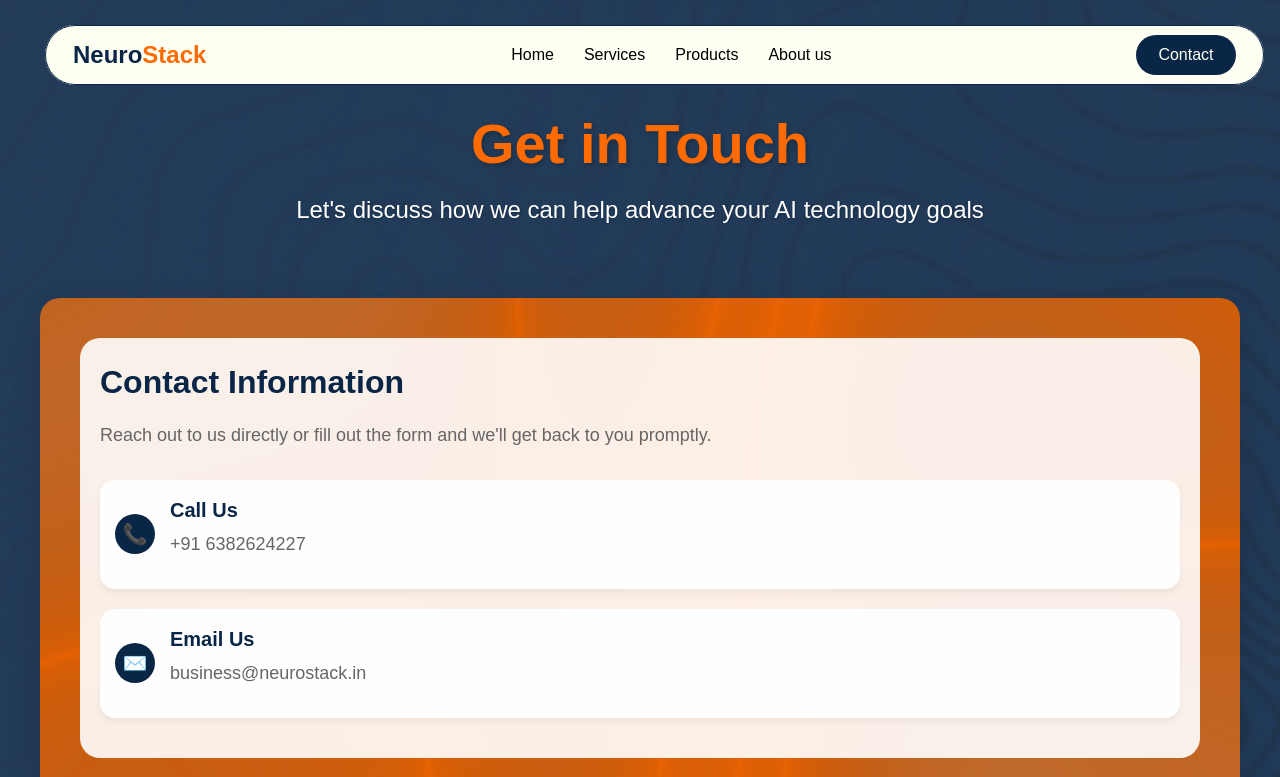
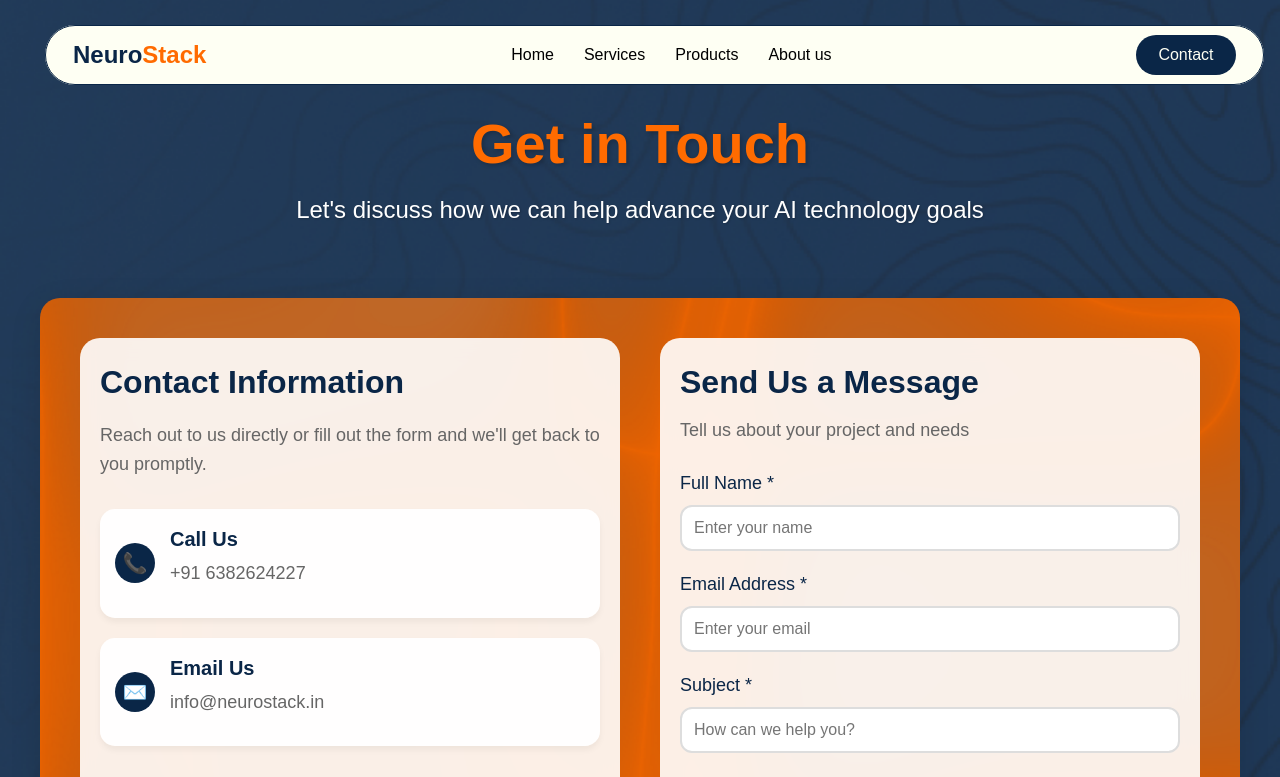
Before and after one commit to Noel-Teens/neuro-stack-website, a React (Vite) app: page /contact in a window 1280 px wide. Shown: the top 777 px of the page. Built offline with nearby package versions, Linux system fonts and the light colour scheme.

Commit message:
updated contact page

```diff
--- a/src/pages/Contact.jsx
+++ b/src/pages/Contact.jsx
@@ -1,9 +1,10 @@
 import { motion } from 'framer-motion';
-import { useState } from 'react';
+import { useState, useEffect } from 'react'; // <-- Added useEffect import
 import frame4 from "../Assets/frame4.png";
 import frame2 from "../Assets/frame2.png";
 
 function Contact() {
+  const [isMobile, setIsMobile] = useState(window.innerWidth <= 768);
   const [formData, setFormData] = useState({
     name: '',
     email: '',
@@ -11,6 +12,14 @@ function Contact() {
     subject: '',
     message: ''
   });
+
+  useEffect(() => {
+    const handleResize = () => {
+      setIsMobile(window.innerWidth <= 768);
+    };
+    window.addEventListener('resize', handleResize);
+    return () => window.removeEventListener('resize', handleResize);
+  }, []);
 
   const handleChange = (e) => {
     setFormData({
@@ -44,18 +53,11 @@ function Contact() {
       padding: '20px',
       maxWidth: '1400px',
       margin: '0 auto',
-      '@media (min-width: 768px)': {
-        padding: '40px 20px',
-      },
     },
     heroSection: {
       textAlign: 'center',
       padding: '90px 10px 40px',
       marginBottom: '30px',
-      '@media (min-width: 768px)': {
-        padding: '110px 20px 40px',
-        marginBottom: '40px',
-      },
     },
     heroTitle: {
       color: '#FF6B00',
@@ -64,9 +66,6 @@ function Contact() {
       marginBottom: '15px',
       textShadow: '2px 2px 4px rgba(0, 0, 0, 0.2)',
       lineHeight: '1.2',
-      '@media (min-width: 768px)': {
-        marginBottom: '20px',
-      },
     },
     heroSubtitle: {
       color: 'white',
@@ -84,56 +83,36 @@ function Contact() {
       backgroundPosition: 'center',
       borderRadius: '20px',
       padding: '20px',
+      width: '100%',
       maxWidth: '1200px',
       margin: '0 auto',
       boxShadow: '0 8px 32px rgba(0, 0, 0, 0.1)',
-      '@media (min-width: 768px)': {
-        borderRadius: '40px',
-        padding: '40px',
-      },
     },
     contactGrid: {
       display: 'grid',
-      gridTemplateColumns: '1fr',
-      gap: '30px',
+      gridTemplateColumns: isMobile ? '1fr' : '1fr 1fr',
+      gap: '40px',
       background: 'transparent',
       padding: '20px',
       borderRadius: '20px',
-      '@media (min-width: 768px)': {
-        gap: '40px',
-        padding: '40px',
-        borderRadius: '30px',
-      },
-      '@media (min-width: 1024px)': {
-        gridTemplateColumns: 'repeat(auto-fit, minmax(350px, 1fr))',
-      },
     },
     contactInfo: {
       padding: '20px',
       borderRadius: '20px',
       background: 'rgba(255, 255, 255, 0.9)',
       backdropFilter: 'blur(10px)',
-      '@media (min-width: 768px)': {
-        padding: '30px',
-      },
     },
     infoTitle: {
       color: '#0A2647',
       fontSize: 'clamp(24px, 4vw, 32px)',
       fontWeight: '700',
       marginBottom: '15px',
-      '@media (min-width: 768px)': {
-        marginBottom: '20px',
-      },
     },
     infoSubtitle: {
       color: '#666',
       fontSize: 'clamp(14px, 2.5vw, 18px)',
       marginBottom: '30px',
       lineHeight: '1.6',
-      '@media (min-width: 768px)': {
-        marginBottom: '40px',
-      },
     },
     infoItem: {
       marginBottom: '20px',
@@ -144,11 +123,6 @@ function Contact() {
       padding: '15px',
       borderRadius: '15px',
       boxShadow: '0 4px 6px rgba(0, 0, 0, 0.05)',
-      '@media (min-width: 768px)': {
-        marginBottom: '30px',
-        gap: '20px',
-        padding: '20px',
-      },
     },
     infoIcon: {
       width: '40px',
@@ -161,11 +135,6 @@ function Contact() {
       color: 'white',
       fontSize: '20px',
       flexShrink: 0,
-      '@media (min-width: 768px)': {
-        width: '50px',
-        height: '50px',
-        fontSize: '24px',
-      },
     },
     infoContent: {
       flex: 1,
@@ -187,32 +156,20 @@ function Contact() {
       borderRadius: '20px',
       background: 'rgba(255, 255, 255, 0.9)',
       backdropFilter: 'blur(10px)',
-      '@media (min-width: 768px)': {
-        padding: '30px',
-      },
     },
     formTitle: {
       color: '#0A2647',
       fontSize: 'clamp(24px, 4vw, 32px)',
       fontWeight: '700',
       marginBottom: '10px',
-      '@media (min-width: 768px)': {
-        marginBottom: '15px',
-      },
     },
     formSubtitle: {
       color: '#666',
       fontSize: 'clamp(14px, 2.5vw, 18px)',
       marginBottom: '25px',
-      '@media (min-width: 768px)': {
-        marginBottom: '30px',
-      },
     },
     formGroup: {
       marginBottom: '20px',
-      '@media (min-width: 768px)': {
-        marginBottom: '25px',
-      },
     },
     label: {
       display: 'block',
@@ -220,9 +177,6 @@ function Contact() {
       fontSize: 'clamp(14px, 2.5vw, 18px)',
       fontWeight: '500',
       marginBottom: '8px',
-      '@media (min-width: 768px)': {
-        marginBottom: '10px',
-      },
     },
     input: {
       width: '100%',
@@ -230,17 +184,8 @@ function Contact() {
       borderRadius: '12px',
       border: '2px solid #ddd',
       fontSize: 'clamp(14px, 2vw, 16px)',
-      transition: 'all 0.3s ease',
       background: 'white',
       boxSizing: 'border-box',
-      '@media (min-width: 768px)': {
-        padding: '15px',
-      },
-      ':focus': {
-        borderColor: '#0A2647',
-        boxShadow: '0 0 0 2px rgba(10, 38, 71, 0.2)',
-        outline: 'none',
-      },
     },
     textarea: {
       width: '100%',
@@ -253,15 +198,6 @@ function Contact() {
       background: 'white',
       boxSizing: 'border-box',
       fontFamily: 'inherit',
-      '@media (min-width: 768px)': {
-        padding: '15px',
-        minHeight: '150px',
-      },
-      ':focus': {
-        borderColor: '#0A2647',
-        boxShadow: '0 0 0 2px rgba(10, 38, 71, 0.2)',
-        outline: 'none',
-      },
     },
     submitButton: {
       background: '#0A2647',
@@ -275,15 +211,6 @@ function Contact() {
       width: '100%',
       marginTop: '15px',
       transition: 'all 0.3s ease',
-      '@media (min-width: 768px)': {
-        padding: '15px 40px',
-        borderRadius: '40px',
-        marginTop: '20px',
-      },
-      ':hover': {
-        background: '#083158',
-        transform: 'translateY(-2px)',
-      },
     },
   };
 
@@ -316,40 +243,28 @@ function Contact() {
               <p style={styles.infoSubtitle}>
                 Reach out to us directly or fill out the form and we'll get back to you promptly.
               </p>
-
-              <div style={styles.infoItems}>
-                <motion.div
-                  whileHover={{ scale: 1.02 }}
-                  style={styles.infoItem}
-                >
+              <motion.div whileHover={{ scale: 1.02 }} style={styles.infoItem}>
                 <div style={styles.infoIcon}>📞</div>
                 <div style={styles.infoContent}>
                   <h3 style={styles.infoLabel}>Call Us</h3>
                   <p style={styles.infoText}>+91 6382624227</p>
                 </div>
               </motion.div>
-
-                <motion.div
-                  whileHover={{ scale: 1.02 }}
-                  style={styles.infoItem}
-                >
+              <motion.div whileHover={{ scale: 1.02 }} style={styles.infoItem}>
                 <div style={styles.infoIcon}>✉️</div>
                 <div style={styles.infoContent}>
                   <h3 style={styles.infoLabel}>Email Us</h3>
-                    <p style={styles.infoText}>business@neurostack.in</p>
+                  <p style={styles.infoText}>info@neurostack.in</p>
                 </div>
               </motion.div>
-              </div>
             </div>
 
             {/* Contact Form */}
             <div style={styles.contactForm}>
               <h2 style={styles.formTitle}>Send Us a Message</h2>
               <p style={styles.formSubtitle}>Tell us about your project and needs</p>
-
               <form name="contact" method="POST" data-netlify="true">
                 <input type="hidden" name="form-name" value="contact" />
-
                 <div style={styles.formGroup}>
                   <label style={styles.label} htmlFor="name">Full Name *</label>
                   <input
@@ -363,7 +278,6 @@ function Contact() {
                     required
                   />
                 </div>
-
                 <div style={styles.formGroup}>
                   <label style={styles.label} htmlFor="email">Email Address *</label>
                   <input
@@ -377,7 +291,6 @@ function Contact() {
                     required
                   />
                 </div>
-
                 <div style={styles.formGroup}>
                   <label style={styles.label} htmlFor="subject">Subject *</label>
                   <input
@@ -391,7 +304,6 @@ function Contact() {
                     required
                   />
                 </div>
-
                 <div style={styles.formGroup}>
                   <label style={styles.label} htmlFor="message">Message *</label>
                   <textarea
@@ -405,7 +317,6 @@ function Contact() {
                     rows="5"
                   ></textarea>
                 </div>
-
                 <motion.button
                   whileHover={{ scale: 1.02 }}
                   whileTap={{ scale: 0.98 }}
```
Lines whose indentation alone changed are shown as unchanged.
